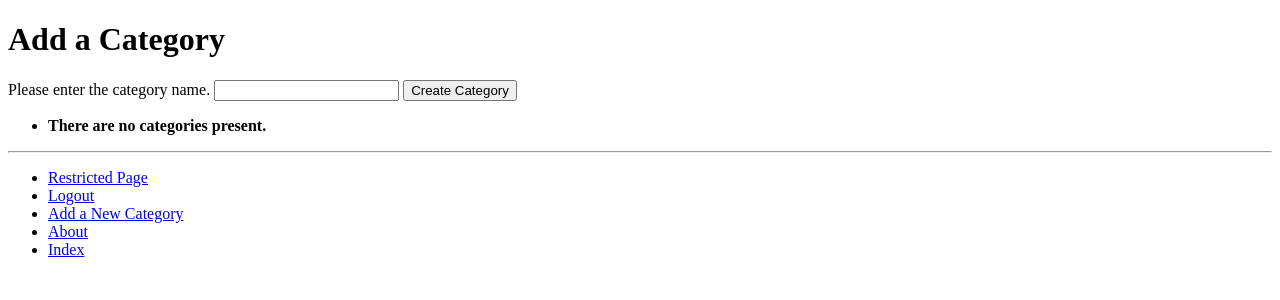
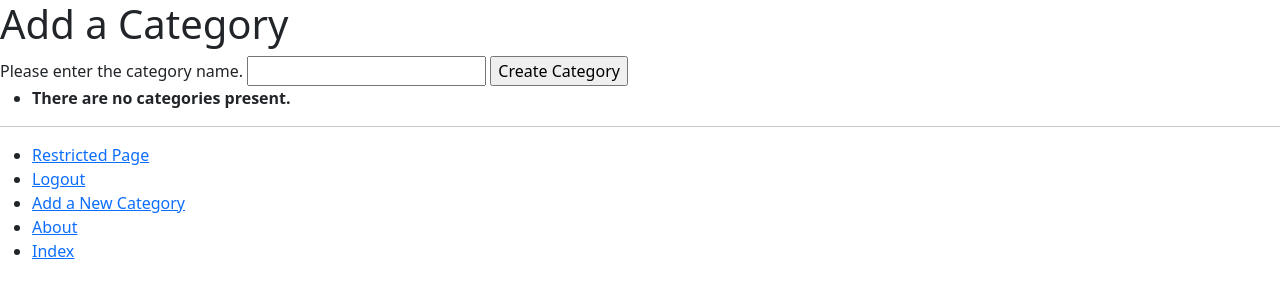
Before and after one commit to liamfotheringham/internet_technology_group_project, a Django app: page /rango/add_category/ in a window 1280 px wide. Shown: the top 300 px of the page. Run offline with Django 3.2, Linux system fonts and the light colour scheme; the visitor is signed in with stand-in values (Sample User, id 1); data that the repository does not hold is empty.

Commit message:
base.html - Added Bootstrap 5 CDN CSS and JS

```diff
--- a/templates/rango/base.html
+++ b/templates/rango/base.html
@@ -5,7 +5,18 @@
 <html>
 
 <head lang="en">
+
+    <link href="https://cdn.jsdelivr.net/npm/bootstrap@5.0.2/dist/css/bootstrap.min.css" rel="stylesheet"
+        integrity="sha384-EVSTQN3/azprG1Anm3QDgpJLIm9Nao0Yz1ztcQTwFspd3yD65VohhpuuCOmLASjC" crossorigin="anonymous">
+
     <meta charset="UTF-8" />
+
+    <meta name="viewport" content="width=device-width, initial-scale=1">
+
+    <script src="https://cdn.jsdelivr.net/npm/bootstrap@5.0.2/dist/js/bootstrap.bundle.min.js"
+        integrity="sha384-MrcW6ZMFYlzcLA8Nl+NtUVF0sA7MsXsP1UyJoMp4YLEuNSfAP+JcXn/tWtIaxVXM" crossorigin="anonymous">
+    </script>
+
     <title>
         Rango -
         {% block title_block %}
```
